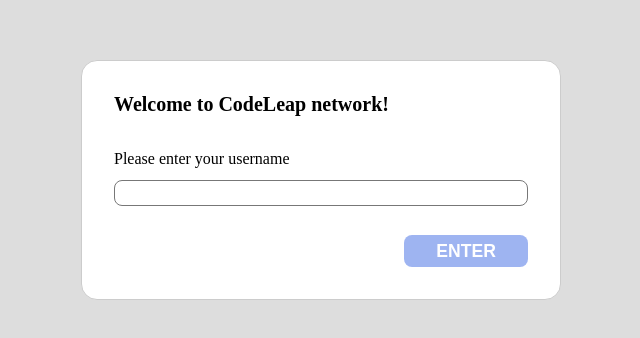
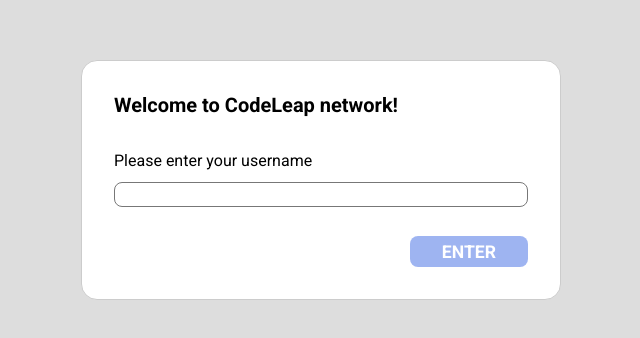
Before and after one commit to damian-nestea/front-end-test, a React (Vite) app in the folder front-end-test/: page / in a window 1280 px wide. Shown: the part 220-558 px from the top of the page, without its empty margins (319-959 px from the left). Built offline with nearby package versions, Linux system fonts and the light colour scheme; no server answers.

Commit message:
feat apply font family for the website

```diff
--- a/front-end-test/index.html
+++ b/front-end-test/index.html
@@ -5,6 +5,12 @@
     <link rel="icon" type="image/svg+xml" href="/vite.svg" />
     <!-- Icone -->
     <meta name="viewport" content="width=device-width, initial-scale=1.0" />
+    <link rel="preconnect" href="https://fonts.googleapis.com" />
+    <link rel="preconnect" href="https://fonts.gstatic.com" crossorigin />
+    <link
+      href="https://fonts.googleapis.com/css2?family=Roboto:wght@400;700&display=swap"
+      rel="stylesheet"
+    />
     <title>CodeLeap Network</title>
   </head>
   <body>
--- a/front-end-test/src/App.css
+++ b/front-end-test/src/App.css
@@ -2,4 +2,5 @@
   margin: 0;
   padding: 0;
   box-sizing: border-box;
+  font-family: "Roboto", sans-serif;
 }
--- a/front-end-test/src/Components/EditModal/EditModal.jsx
+++ b/front-end-test/src/Components/EditModal/EditModal.jsx
@@ -33,7 +33,11 @@
             onChange={(e) => setContent(e.target.value)}
           />
           <ButtonsContainer>
-            <CancelBtn onClick={() => setOpenEditModal(false)}>
+            <CancelBtn
+              onClick={() => {
+                setOpenEditModal(false);
+              }}
+            >
               Cancel
             </CancelBtn>
             <SaveBtn
--- a/front-end-test/src/contexts/GlobalState.jsx
+++ b/front-end-test/src/contexts/GlobalState.jsx
@@ -45,7 +45,6 @@
   };
 
   const editPost = async (id, title, content) => {
-    console.log(id, title, content);
     if (title && content) {
       try {
         const response = await fetch(
```
